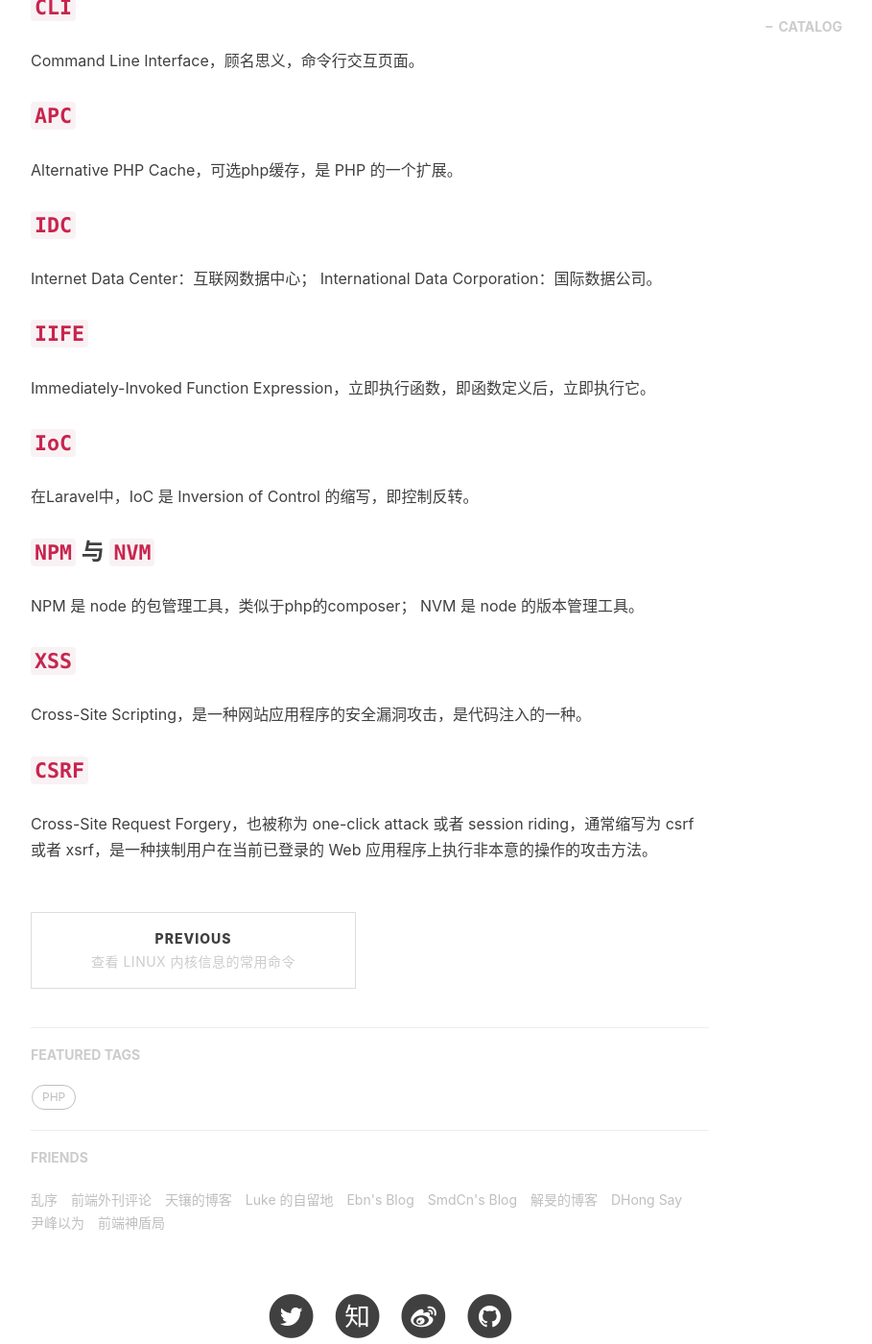
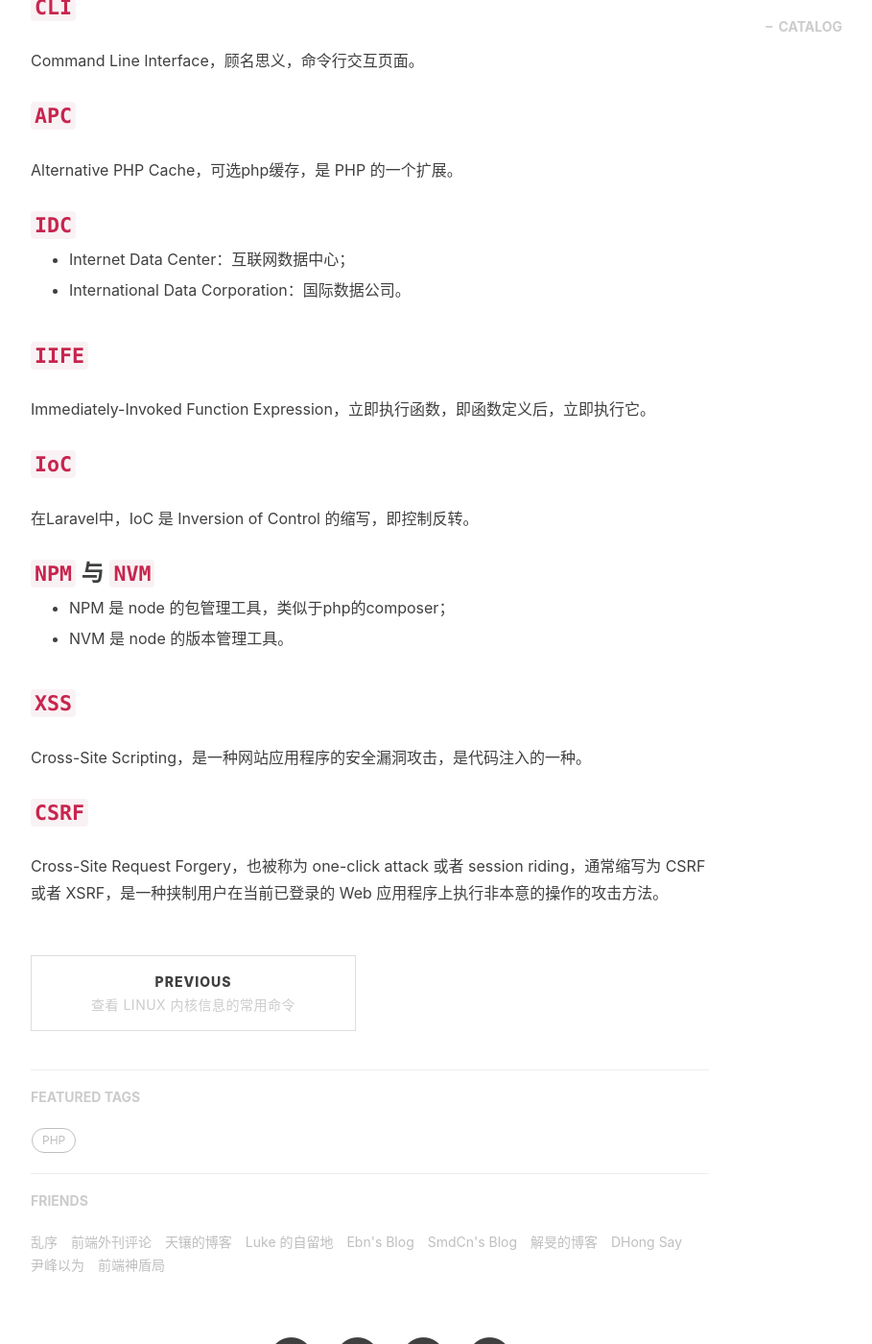
Before and after one commit to ywlvs/ywlvs.github.io, a Jekyll site: the page built from _posts/2018-01-03-some-general-knowledge.markdown, in a window 1280 px wide and 1400 px high, scrolled down 2002 px. Shown: the whole window at 96% size, without its empty margins (233-1142 px from the left). Built offline with Jekyll 4.4.1, drawn with Linux system fonts in a browser that asks for light colours; nearby versions of some CDN libraries; comment, search, counter and statistics services are not loaded.

Commit message:
format-code

```diff
--- a/_posts/2018-01-03-some-general-knowledge.markdown
+++ b/_posts/2018-01-03-some-general-knowledge.markdown
@@ -68,8 +68,9 @@ Alternative PHP Cache，可选php缓存，是 PHP 的一个扩展。
 
 ### **`IDC`**
 
-Internet Data Center：互联网数据中心；
-International Data Corporation：国际数据公司。
++ Internet Data Center：互联网数据中心；
+
++ International Data Corporation：国际数据公司。
 
 ### **`IIFE`**
 
@@ -81,8 +82,9 @@ Immediately-Invoked Function Expression，立即执行函数，即函数定义
 
 ### **`NPM` 与 `NVM`**
 
-NPM 是 node 的包管理工具，类似于php的composer；
-NVM 是 node 的版本管理工具。
++ NPM 是 node 的包管理工具，类似于php的composer；
+
++ NVM 是 node 的版本管理工具。
 
 ### **`XSS`**
 
@@ -90,4 +92,4 @@ Cross-Site Scripting，是一种网站应用程序的安全漏洞攻击，是代
 
 ### **`CSRF`**
 
-Cross-Site Request Forgery，也被称为 one-click attack 或者 session riding，通常缩写为 csrf 或者 xsrf，是一种挟制用户在当前已登录的 Web 应用程序上执行非本意的操作的攻击方法。
+Cross-Site Request Forgery，也被称为 one-click attack 或者 session riding，通常缩写为 CSRF 或者 XSRF，是一种挟制用户在当前已登录的 Web 应用程序上执行非本意的操作的攻击方法。
```
